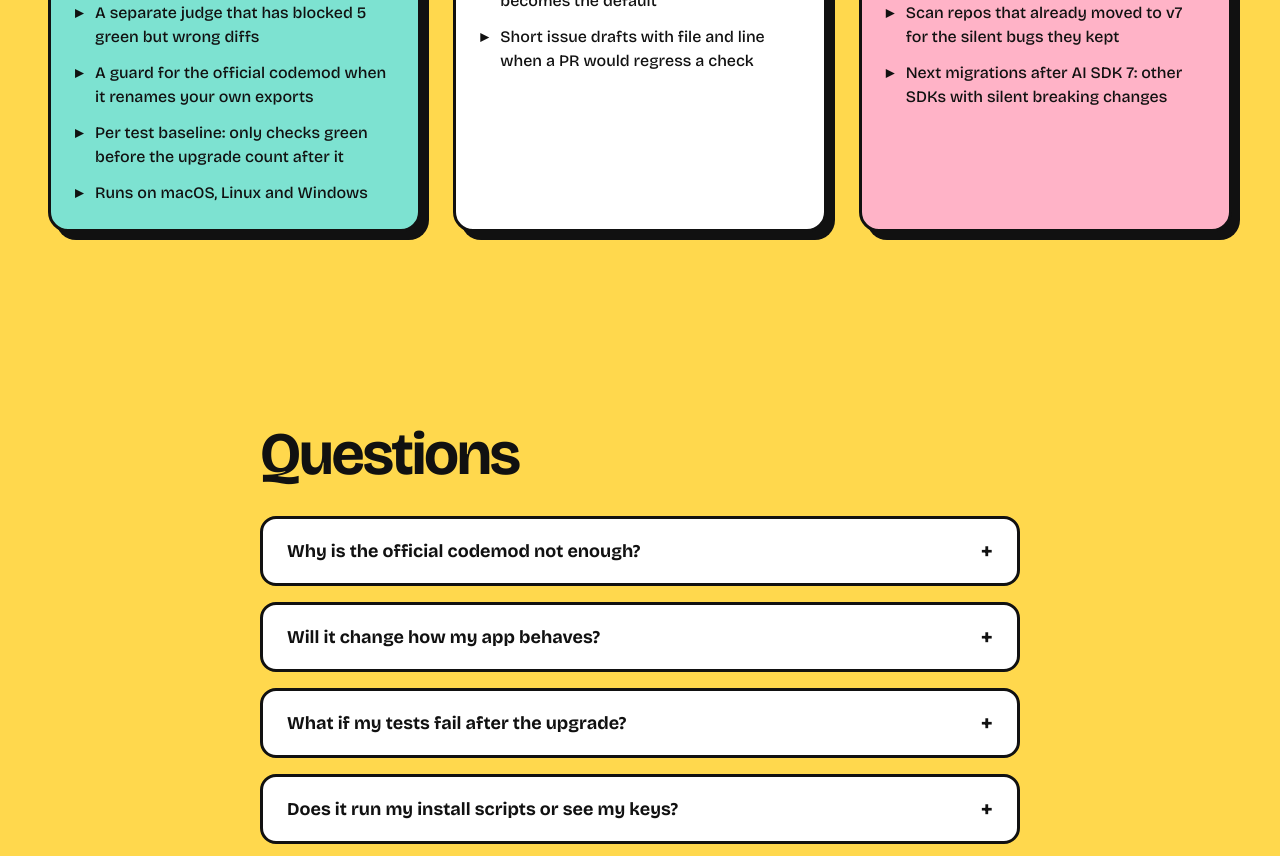
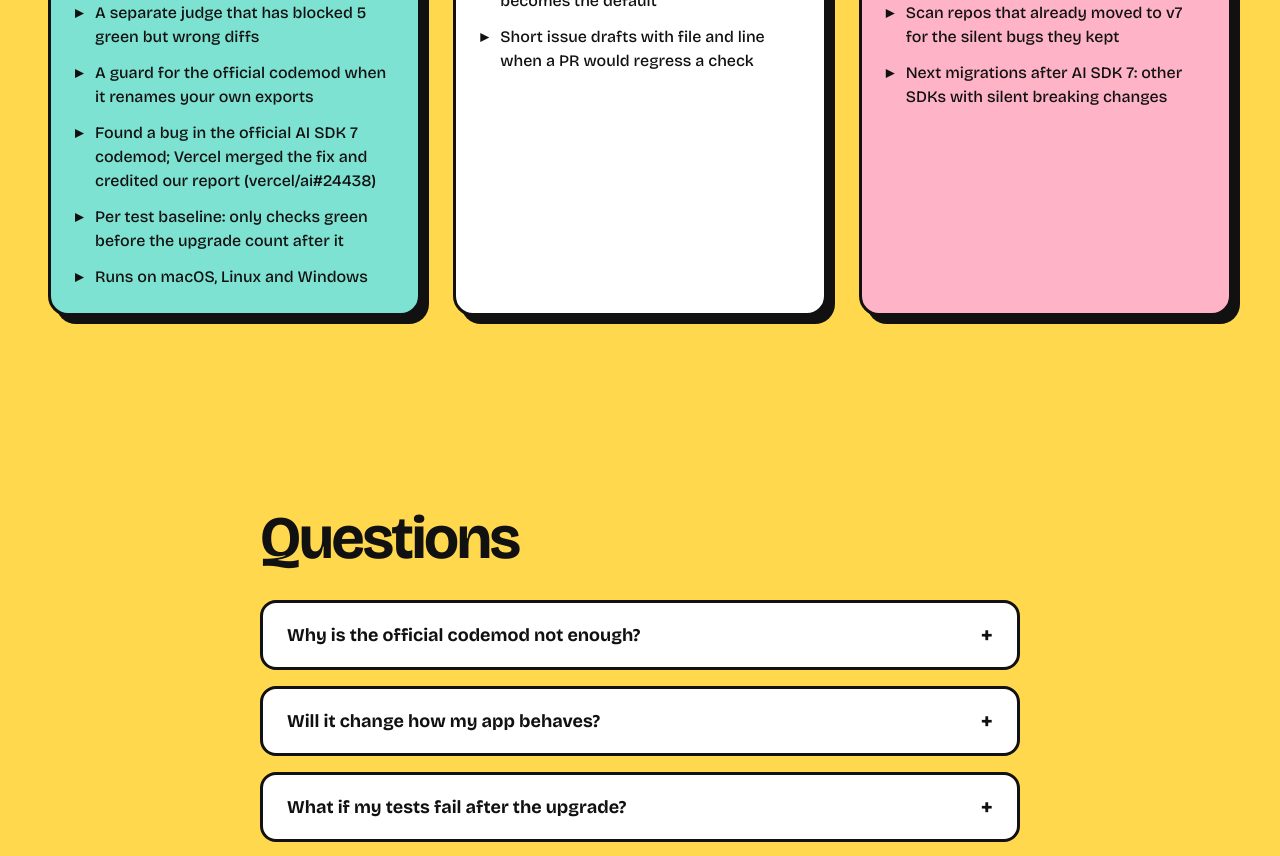
Before and after one commit to JayanthMalladi/shim, a Next.js app in the folder site/: page / in a window 1280 px wide. Shown: the part 3380-4236 px from the top of the page. Built offline with nearby package versions, Linux system fonts and the light colour scheme.

Commit message:
site: note the merged Vercel codemod fix that credits Shim's report (#42)
Claude-Session: https://claude.ai/code/session_01TdxaX9qniHhJddtwH857Gn

Co-authored-by: Claude <noreply@anthropic.com>

```diff
--- a/site/components/sections.tsx
+++ b/site/components/sections.tsx
@@ -268,6 +268,7 @@ const changelog = [
       `${prList.length} AI SDK 7 upgrade PRs opened on public repos`,
       `A separate judge that has blocked ${proof.headline} green but wrong diffs`,
       "A guard for the official codemod when it renames your own exports",
+      "Found a bug in the official AI SDK 7 codemod; Vercel merged the fix and credited our report (vercel/ai#24438)",
       "Per test baseline: only checks green before the upgrade count after it",
       "Runs on macOS, Linux and Windows",
     ],
```
